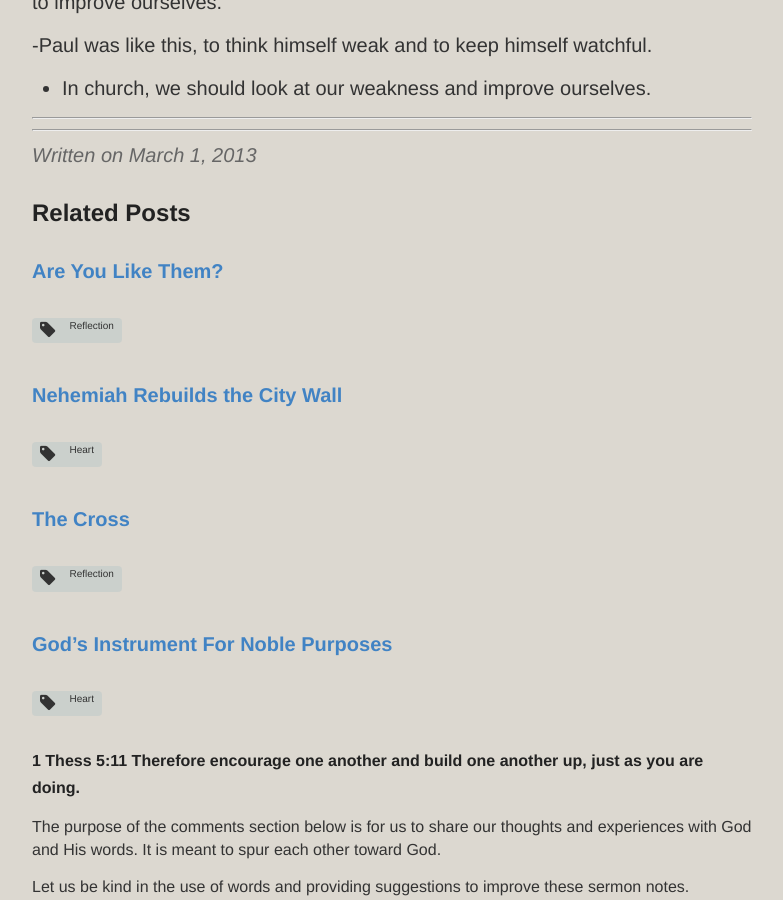
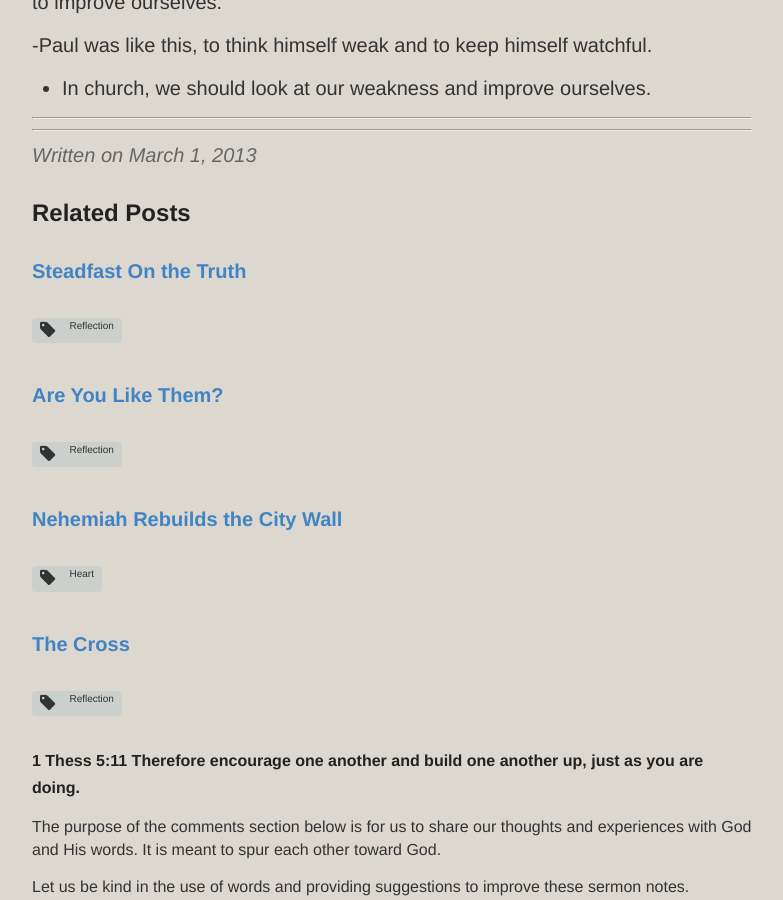
Before and after one commit to catchupTJC/catchuptjc.github.io, a Jekyll site: the page built from _posts/2013-03-01-Man view and God view.md, in a window 1280 px wide and 900 px high, scrolled down 1616 px. Shown: the whole window, without its empty margins (248-1031 px from the left). Built offline with Jekyll 4.4.1, drawn with Linux system fonts in a browser that asks for light colours; nearby versions of some CDN libraries; comment, search, counter and statistics services are not loaded.

Commit message:
Update 2014-02-22-Steadfast On the Truth .md

```diff
--- a/_posts/2014-02-22-Steadfast On the Truth .md
+++ b/_posts/2014-02-22-Steadfast On the Truth .md
@@ -1,8 +1,8 @@
 ---
 layout: post
 title: Steadfast On the Truth
-category: Sermon(SJ)2014
-tags: [Faith,Persevere,God's Word,Reflection]
+category: sermon(SJ)2014
+tags: [faith,persevere,wordofgod,reflection]
 hymns: []
 ---
 -What is the biggest problem in the Sabah church?
```
